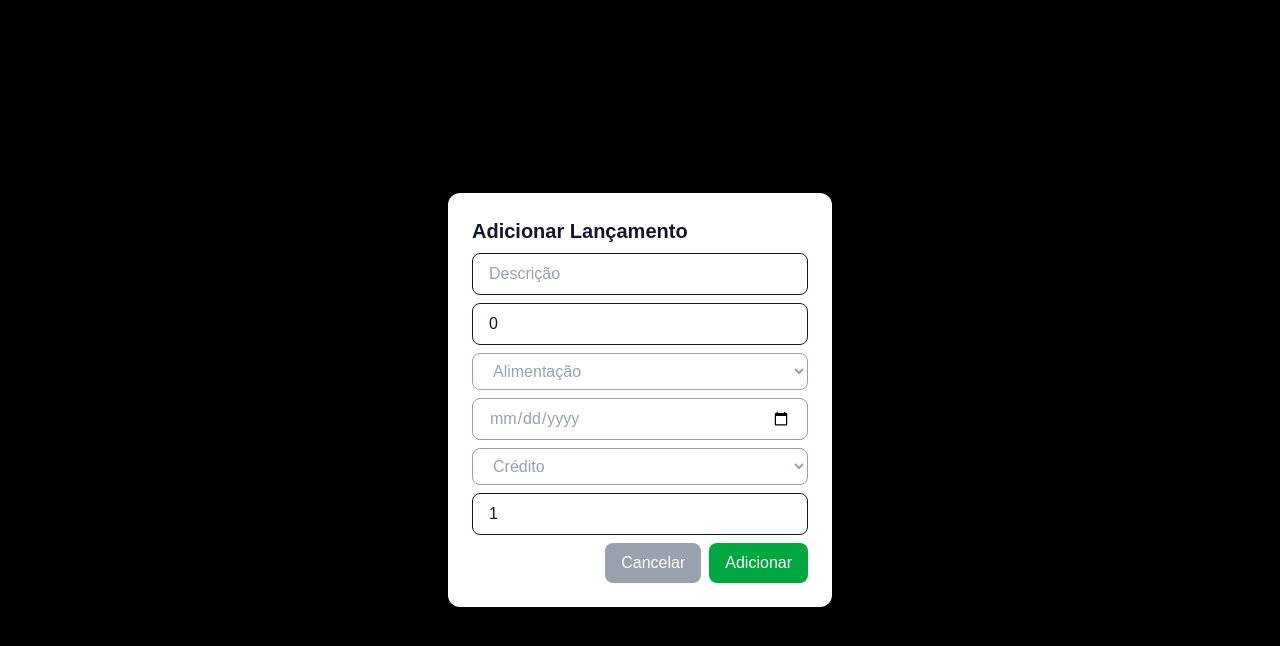
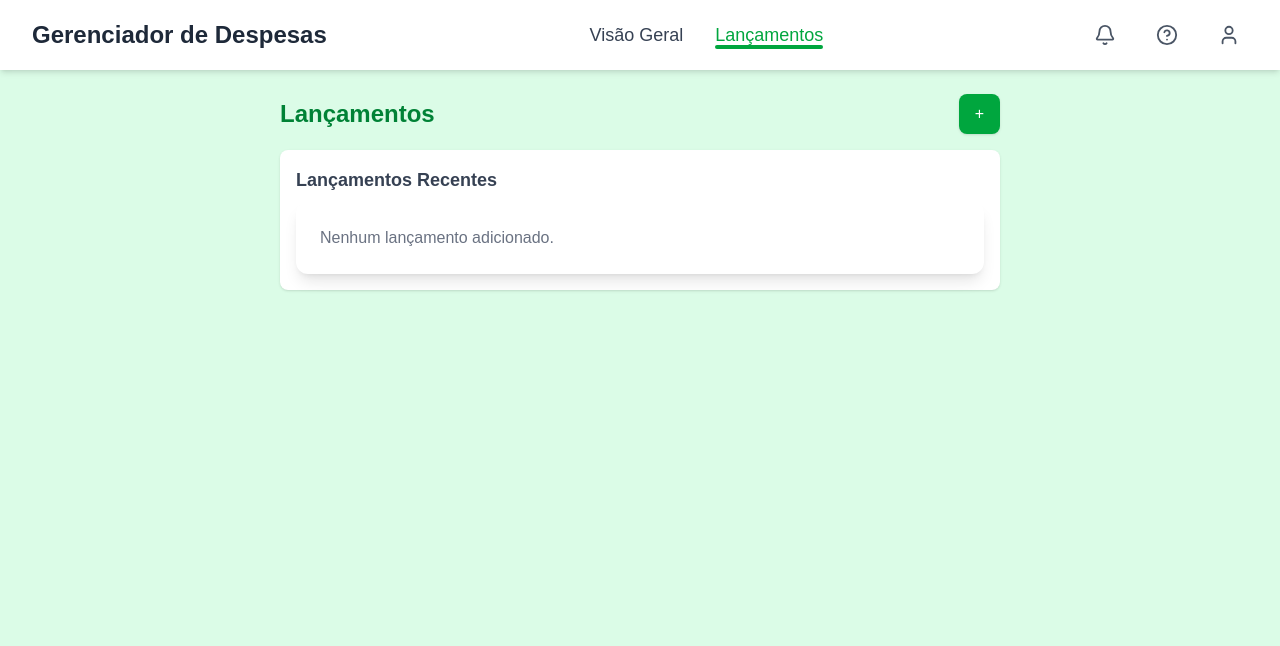
Before and after one commit to MardenAndradee/projeto-gestor-financeiro, a Next.js app in the folder src/frontend/: page /lancamentos in a window 1280 px wide. Shown: the top 646 px of the page. Built offline with nearby package versions, Linux system fonts and the light colour scheme.

Commit message:
Adicionando Lançamentos page

```diff
--- a/src/frontend/app/lancamentos/LancamentosForm.tsx
+++ b/src/frontend/app/lancamentos/LancamentosForm.tsx
@@ -61,8 +61,8 @@ export default function LancamentoForm({ onAdd, onClose }: LancamentoFormProps)
           className="w-full mb-2 px-4 py-2 border rounded-lg bg-white text-gray-400"
         >
           <option>Contas fixas</option>
-          <option>Casa</option>
           <option>Alimentação</option>
+          <option>Saúde</option>
         </select>
 
         <input
--- a/src/frontend/app/lancamentos/LancamentosList.tsx
+++ b/src/frontend/app/lancamentos/LancamentosList.tsx
@@ -1,15 +1,15 @@
-interface Lancamento {
+type Lancamento = {
   descricao: string;
   valor: number;
   categoria: string;
   formaPagamento: string;
   data: string;
   qtdParcelas: number;
-}
+};
 
-interface LancamentoListProps {
+type LancamentoListProps = {
   lancamentos: Lancamento[];
-}
+};
 
 export default function LancamentoList({ lancamentos }: LancamentoListProps) {
   return (
@@ -23,8 +23,7 @@ export default function LancamentoList({ lancamentos }: LancamentoListProps) {
               <div>
                 <p className="text-gray-800 font-medium">{item.descricao}</p>
                 <span className="text-gray-500 text-sm">
-                  {item.data} - {item.categoria} | {item.formaPagamento}{" "}
-                  {item.qtdParcelas > 1 ? ` | ${item.qtdParcelas}x` : ""}
+                  {new Date(item.data).toLocaleDateString("pt-BR")} - {item.categoria} | {item.formaPagamento}{" "} {item.qtdParcelas > 1 ? ` | ${item.qtdParcelas}x` : ""}
                 </span>
               </div>
               <span className="text-green-600 font-semibold">R$ {item.valor.toFixed(2)}</span>
--- a/src/frontend/app/lancamentos/page.tsx
+++ b/src/frontend/app/lancamentos/page.tsx
@@ -1,121 +1,39 @@
-"use client"
+"use client";
+
 import { useState } from "react";
+import Navbar from "../components/Navbar";
+import LancamentoForm from "./LancamentosForm";
+import LancamentoList from "./LancamentosList";
 
-// Definindo o tipo Lancamento (igual ao que você usou em LancamentosPage)
-interface Lancamento {
-  descricao: string;
-  valor: number;
-  categoria: string;
-  formaPagamento: string;
-  data: string;
-  qtdParcelas: number;
-}
+export default function LancamentosPage() {
+  const [showForm, setShowForm] = useState(false);
+  const [lancamentos, setLancamentos] = useState([]);
 
-// Definindo o tipo para os props do LancamentoForm
-interface LancamentoFormProps {
-  onAdd: (formData: Lancamento) => void;
-  onClose: () => void;
-}
-
-export default function LancamentoForm({ onAdd, onClose }: LancamentoFormProps) {
-  const [formData, setFormData] = useState<Lancamento>({
-    descricao: "",
-    valor: 0,
-    categoria: "Alimentação",
-    formaPagamento: "Crédito",
-    data: "",
-    qtdParcelas: 1,
-  });
-
-  const handleChange = (e: React.ChangeEvent<HTMLInputElement | HTMLSelectElement>) => {
-    const { name, value } = e.target;
-    setFormData((prev) => ({
-      ...prev,
-      [name]: name === "valor" || name === "qtdParcelas" ? Number(value) : value,
-    }));
+  const handleAddLancamento = (novoLancamento) => {
+    setLancamentos([...lancamentos, { ...novoLancamento, valor: parseFloat(novoLancamento.valor) }]);
+    setShowForm(false);
   };
 
   return (
-    <div className="fixed inset-0 bg-black bg-opacity-30 backdrop-blur-sm flex justify-center items-center">
-      <div className="bg-white p-6 rounded-xl shadow-lg w-96">
-        <h3 className="text-xl font-semibold mb-2 text-gray-900">Adicionar Lançamento</h3>
-
-        <input
-          type="text"
-          name="descricao"
-          placeholder="Descrição"
-          value={formData.descricao}
-          onChange={handleChange}
-          className="w-full mb-2 px-4 py-2 border rounded-lg bg-white text-gray-900 placeholder-gray-400"
-        />
-
-        <input
-          type="number"
-          name="valor"
-          placeholder="Valor"
-          value={formData.valor}
-          onChange={handleChange}
-          className="w-full mb-2 px-4 py-2 border rounded-lg bg-white text-gray-900 placeholder-gray-400"
-        />
-
-        <select
-          name="categoria"
-          value={formData.categoria}
-          onChange={handleChange}
-          className="w-full mb-2 px-4 py-2 border rounded-lg bg-white text-gray-400"
-        >
-          <option>Contas fixas</option>
-          <option>Casa</option>
-          <option>Alimentação</option>
-        </select>
-
-        <input
-          type="date"
-          name="data"
-          value={formData.data}
-          onChange={handleChange}
-          className="w-full mb-2 px-4 py-2 border rounded-lg bg-white text-gray-400"
-        />
-
-        <select
-          name="formaPagamento"
-          value={formData.formaPagamento}
-          onChange={handleChange}
-          className="w-full mb-2 px-4 py-2 border rounded-lg bg-white text-gray-400"
-        >
-          <option>Crédito</option>
-          <option>Débito</option>
-          <option>Dinheiro</option>
-          <option>Pix</option>
-        </select>
-
-        {formData.formaPagamento === "Crédito" && (
-          <input
-            type="number"
-            name="qtdParcelas"
-            min="1"
-            value={formData.qtdParcelas}
-            onChange={handleChange}
-            className="w-full mb-2 px-4 py-2 border rounded-lg bg-white text-gray-900 placeholder-gray-400"
-            placeholder="Quantidade de Parcelas"
-          />
-        )}
-
-        <div className="flex justify-end space-x-2">
+    <div className="bg-green-100 min-h-screen">
+      <Navbar />
+      <div className="max-w-3xl mx-auto p-6">
+        <div className="flex justify-between items-center mb-4">
+          <h1 className="text-2xl font-bold text-green-700">Lançamentos</h1>
           <button
-            onClick={onClose}
-            className="px-4 py-2 bg-gray-400 text-white rounded-lg hover:bg-gray-500"
+            className="text-white bg-green-600 px-4 py-2 rounded-lg shadow hover:bg-green-700"
+            onClick={() => setShowForm(true)}
           >
-            Cancelar
-          </button>
-          <button
-            onClick={() => onAdd(formData)}
-            className="px-4 py-2 bg-green-600 text-white rounded-lg hover:bg-green-700"
-          >
-            Adicionar
+            +
           </button>
         </div>
+
+        <div className="bg-white p-4 rounded-lg shadow">
+          <h2 className="text-lg font-semibold text-gray-700 mb-2">Lançamentos Recentes</h2>
+          <LancamentoList lancamentos={lancamentos} />
+        </div>
       </div>
+      {showForm && <LancamentoForm onAdd={handleAddLancamento} onClose={() => setShowForm(false)} />}
     </div>
   );
 }
```
Also changed, not shown: src/frontend/package.json (+7 -5 lines), 1 other file (tests, documents, lock files or other folders).
